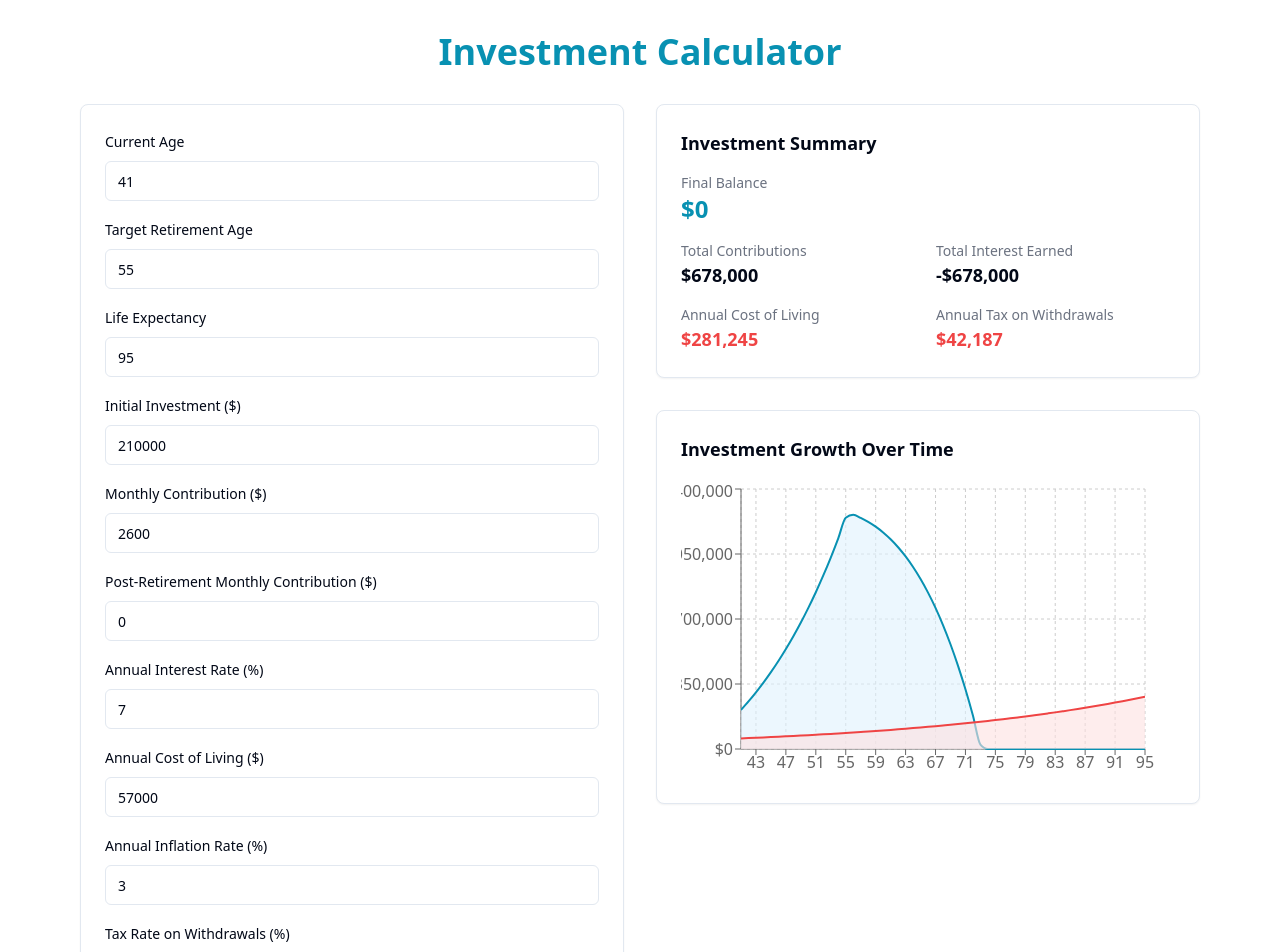
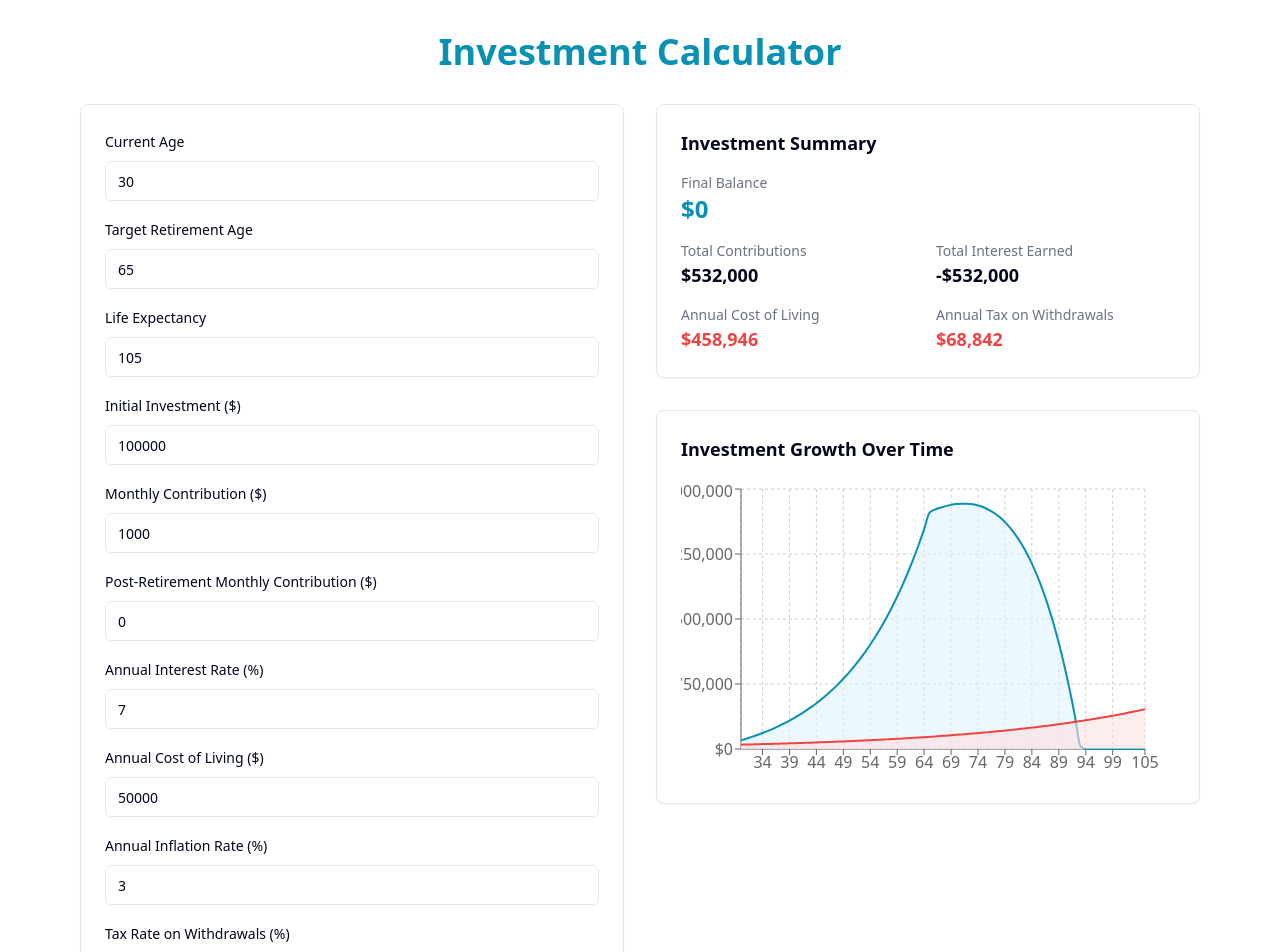
Before and after one commit to aonada870/future-fund-forecaster, a React (Vite) app: page / in a window 1280 px wide. Shown: the top 952 px of the page. Built offline with nearby package versions, Linux system fonts and the light colour scheme.

Commit message:
Set default values in InvestmentCalculator
Updated the InvestmentCalculator component to set default values for current age, target retirement age, life expectancy, initial investment, monthly contribution, annual cost of living, and annual inflation rate as specified.
[skip gpt_engineer]

```diff
--- a/src/components/InvestmentCalculator.tsx
+++ b/src/components/InvestmentCalculator.tsx
@@ -7,14 +7,14 @@ import InvestmentSummary from "./InvestmentSummary";
 import { calculateInvestmentGrowth } from "@/lib/investment-utils";
 
 export const InvestmentCalculator = () => {
-  const [currentAge, setCurrentAge] = useState(41);
-  const [targetAge, setTargetAge] = useState(55);
-  const [lifeExpectancy, setLifeExpectancy] = useState(95);
-  const [principal, setPrincipal] = useState(210000);
-  const [monthlyContribution, setMonthlyContribution] = useState(2600);
+  const [currentAge, setCurrentAge] = useState(30);
+  const [targetAge, setTargetAge] = useState(65);
+  const [lifeExpectancy, setLifeExpectancy] = useState(105);
+  const [principal, setPrincipal] = useState(100000);
+  const [monthlyContribution, setMonthlyContribution] = useState(1000);
   const [postRetirementContribution, setPostRetirementContribution] = useState(0);
   const [interestRate, setInterestRate] = useState(7);
-  const [costOfLiving, setCostOfLiving] = useState(57000);
+  const [costOfLiving, setCostOfLiving] = useState(50000);
   const [inflationRate, setInflationRate] = useState(3);
   const [taxRate, setTaxRate] = useState(15);
 
```
